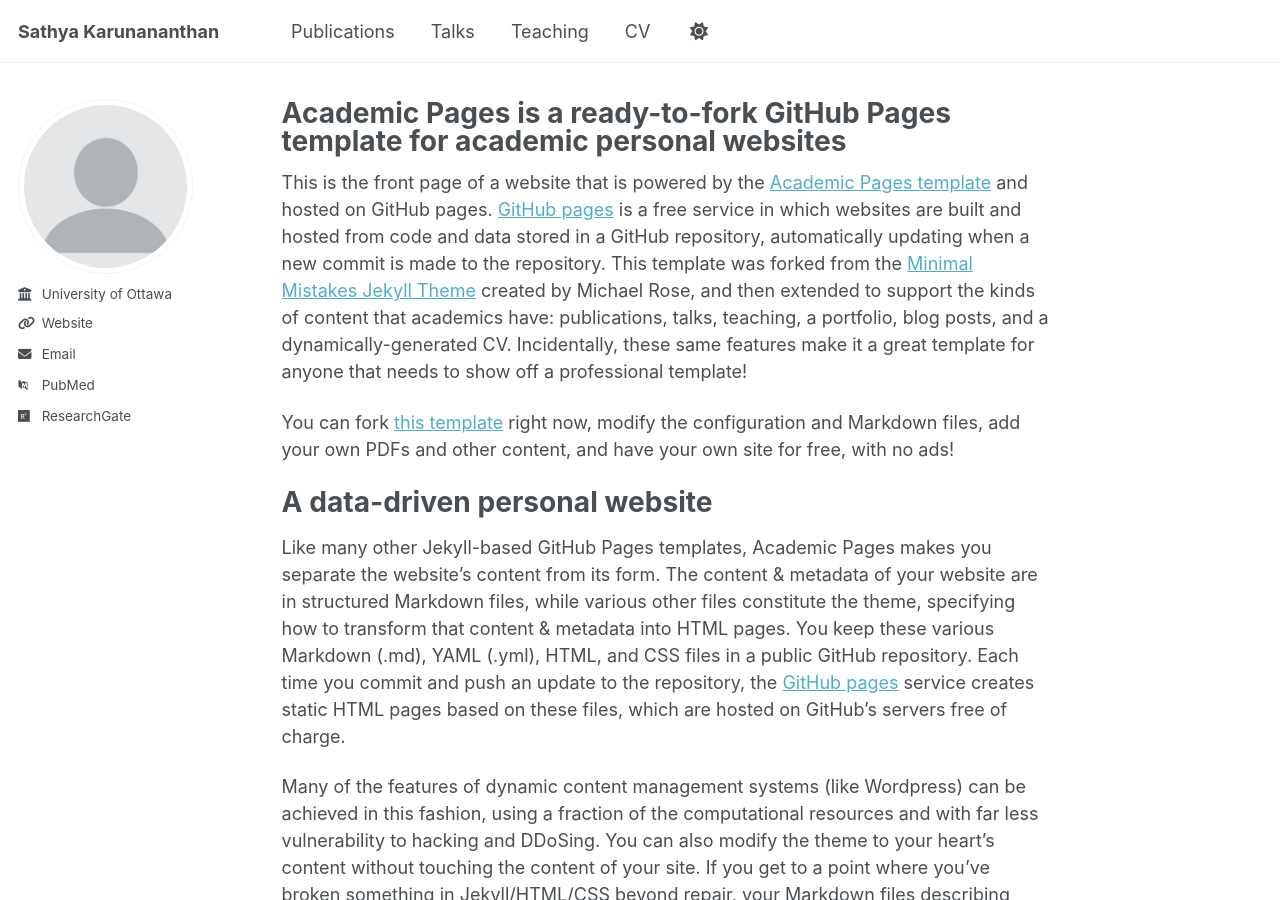
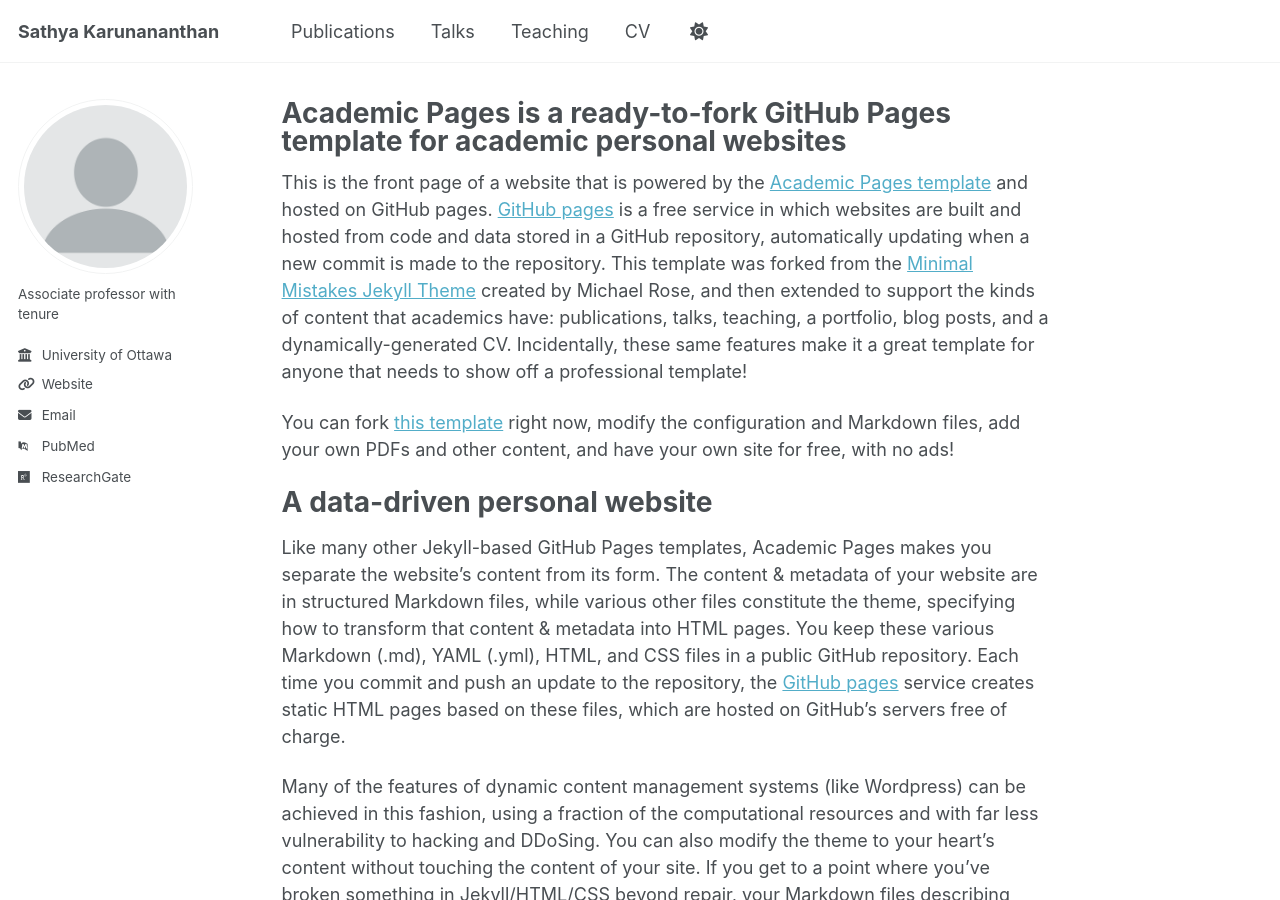
Before and after one commit to sathyaguru/sathyaguru.github.io, a Jekyll site: the page built from _pages/about.md, in a window 1280 px wide and 900 px high. Built offline with Jekyll 4.4.1, drawn with Linux system fonts in a browser that asks for light colours; some web fonts are replaced; a script that is not in the unit is left out.

Commit message:
modify _config.yml

```diff
--- a/_config.yml
+++ b/_config.yml
@@ -26,7 +26,7 @@ author:
   avatar           : "profile.png"
   name             : #"Sathya Karunananthan"
   pronouns         : # example: "she/her"
-  bio              : # "Associate professor with tenure"
+  bio              : "Associate professor with tenure"
   location         : # "Ottawa, Canada"
   employer         : "University of Ottawa"
   uri              : "https://www.uottawa.ca/faculty-health-sciences/interdisciplinary/our-professors/sathya-karunananthan"
```
